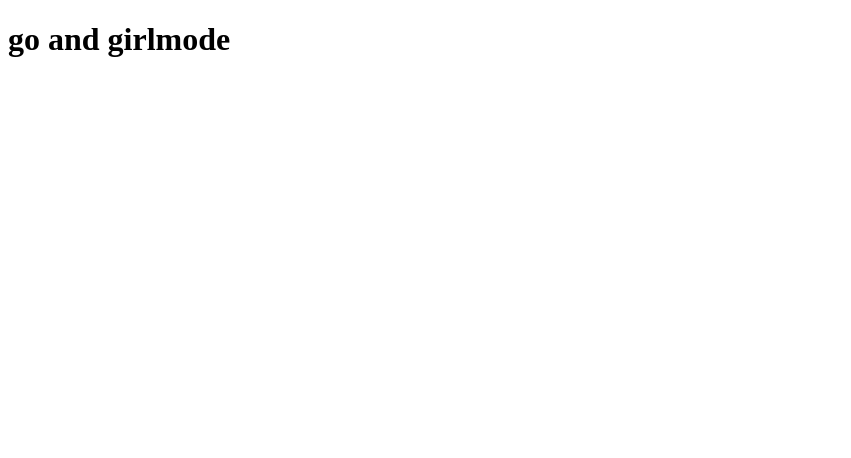
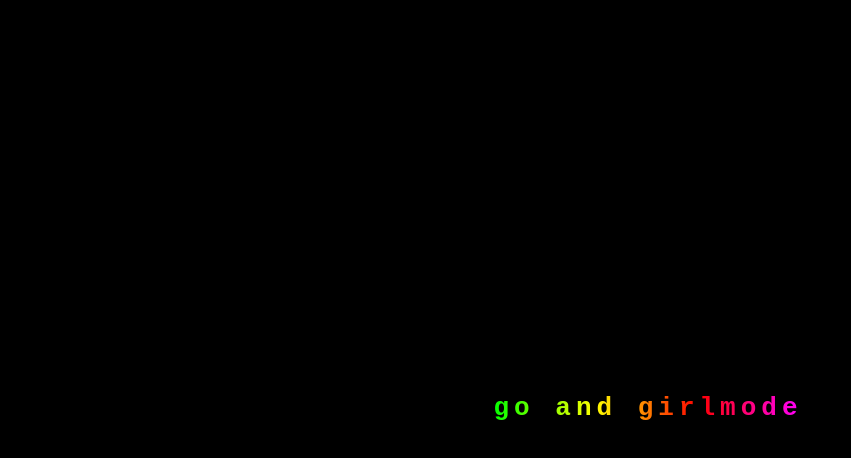
Before and after one commit to NyaomiDEV/boymoder.moe, a plain HTML site: page index.html in a window 1280 px wide. Shown: the whole page, without its empty margins (0-851 px from the left). Drawn offline with Linux system fonts and the light colour scheme.

Commit message:
fix rainbow

```diff
--- a/index.css
+++ b/index.css
@@ -1,27 +1,35 @@
-.girlmode {
-    text-decoration: none;
-    letter-spacing: 5px;
-    background: linear-gradient(to right, #6666ff, #0099ff , #00ff00, #ff3399, #6666ff);
-    -webkit-background-clip: text;
-    background-clip: text;
-    color: transparent;
-    animation: rainbow_animation 6s ease-in-out infinite;
-    background-size: 400% 100%;
-    display: flex;
-    text-align: center;
-    font-family: sans-serif;
+body {
+    background-color: black;
+    overflow: hidden;
+}
+
+#container {
     align-items: center;
     justify-content: center;
     width: 100vw;
     height: 100vh;
+    display: flex;
 }
 
-@keyframes rainbow_animation {
-    0%,100% {
+#girlmode {
+    text-decoration: none;
+    letter-spacing: 5px;
+    background: linear-gradient(to right, #ff0000, #ff00ff, #0000ff, #00ffff, #00ff00, #ffff00, #ff0000);
+    -webkit-background-clip: text;
+    background-clip: text;
+    color: transparent;
+    animation: rainbow 3s linear infinite;
+    background-size: 200% 100%;
+    text-align: center;
+    font-family: monospace;
+}
+
+@keyframes rainbow {
+    0% {
         background-position: 0 0;
     }
 
-    50% {
-        background-position: 100% 0;
+    100% {
+        background-position: 200% 0;
     }
 }
--- a/index.html
+++ b/index.html
@@ -2,8 +2,11 @@
 <html>
 	<head>
 		<title>boymoder dot moe</title>
+		<link rel="stylesheet" href="index.css" />
 	</head>
-	<body style="overflow: hidden;">
-		<h1 id="shadowBox" class="girlmode">go and girlmode</h1>
+	<body>
+		<div id="container">
+			<h1 id="girlmode">go and girlmode</h1>
+		</div>
 	</body>
 </html>
```
